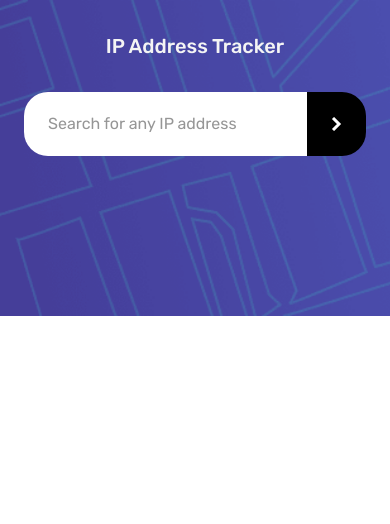
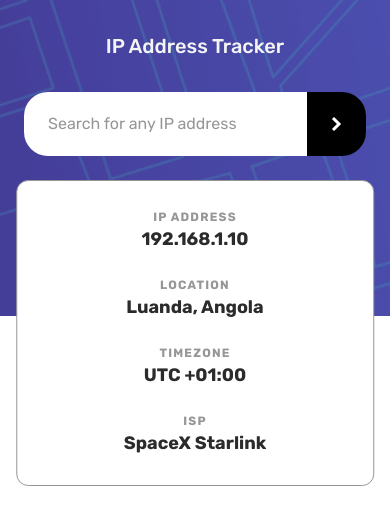
Before and after one commit to rafaelwillen/ip-address-tracker, a React (Vite) app: page / in a window 390 px wide. Shown: the top 524 px of the page. Built offline with nearby package versions, Linux system fonts and the light colour scheme.

Commit message:
Card for mobile version

```diff
--- /dev/null
+++ b/src/components/Card.tsx
@@ -0,0 +1,19 @@
+import { FC } from "react";
+
+type Props = {
+  heading: string;
+  value: string;
+};
+
+const Card: FC<Props> = ({ heading, value }) => {
+  return (
+    <div className="mb-6 last:mb-0 ">
+      <h2 className="font-bold text-xs text-neutral-300 uppercase tracking-widest">
+        {heading}
+      </h2>
+      <p className="font-bold text-lg text-neutral-400">{value}</p>
+    </div>
+  );
+};
+
+export default Card;
--- a/src/components/Container.tsx
+++ b/src/components/Container.tsx
@@ -1,7 +1,11 @@
 import { FC, ReactNode } from "react";
 
 const Container: FC<{ children: ReactNode }> = ({ children }) => {
-  return <div className="container mx-auto px-6 xl:max-w-6xl">{children}</div>;
+  return (
+    <div className="container mx-auto px-6 xl:max-w-6xl relative">
+      {children}
+    </div>
+  );
 };
 
 export default Container;
--- a/src/components/Header.tsx
+++ b/src/components/Header.tsx
@@ -1,6 +1,7 @@
 import { FormEvent, useState } from "react";
 import toast from "react-hot-toast";
 import { z } from "zod";
+import Card from "./Card";
 import Container from "./Container";
 import Input from "./Input";
 
@@ -21,7 +22,7 @@ const Header = () => {
   };
 
   return (
-    <header className="bg-neutral-400 pt-8 pattern-bg">
+    <header className="bg-neutral-400 pt-8 pattern-bg ">
       <Container>
         <h1 className="text-xl text-neutral-200 font-medium text-center lg:text-2xl">
           IP Address Tracker
@@ -32,6 +33,12 @@ const Header = () => {
         >
           <Input value={ipAddress} onChange={setIpAddress} />
         </form>
+        <section className="bg-neutral-100 rounded-xl text-center py-7 border border-neutral-300 absolute -bottom-[60%] left-1/2 w-11/12 -translate-x-1/2">
+          <Card heading="IP Address" value="192.168.1.10" />
+          <Card heading="Location" value="Luanda, Angola" />
+          <Card heading="Timezone" value="UTC +01:00" />
+          <Card heading="ISP" value="SpaceX Starlink" />
+        </section>
       </Container>
     </header>
   );
```
